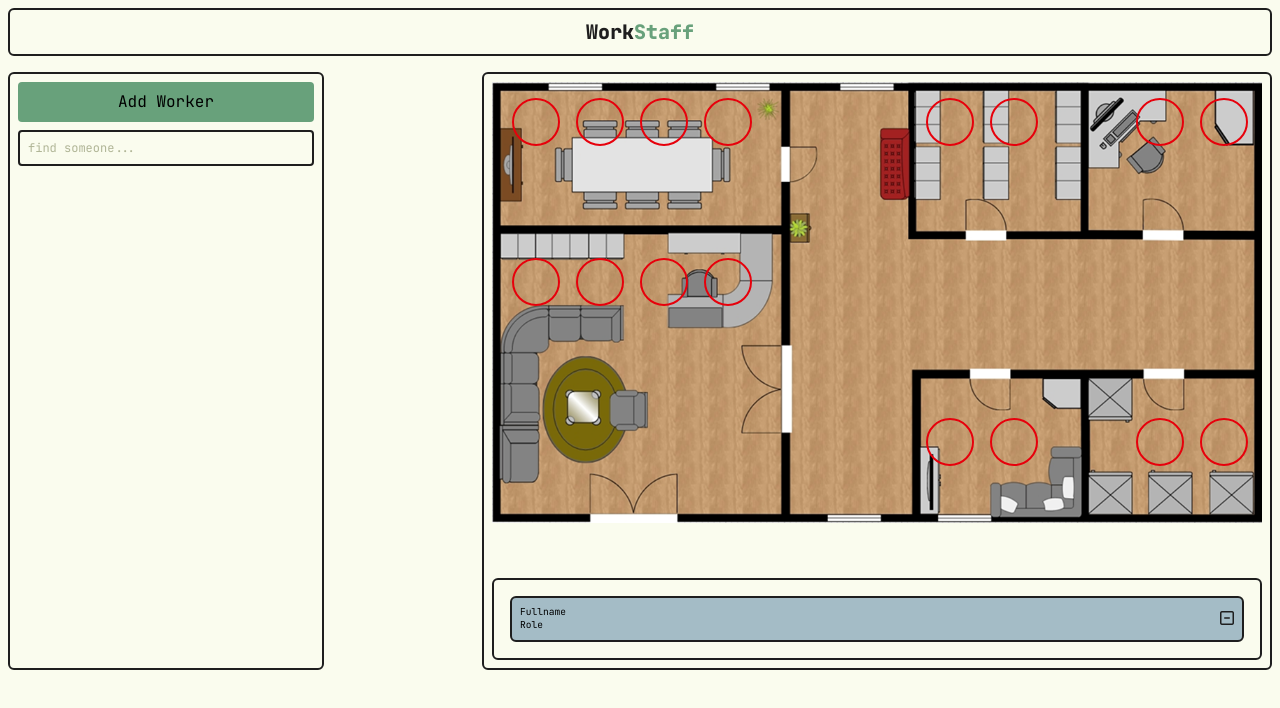
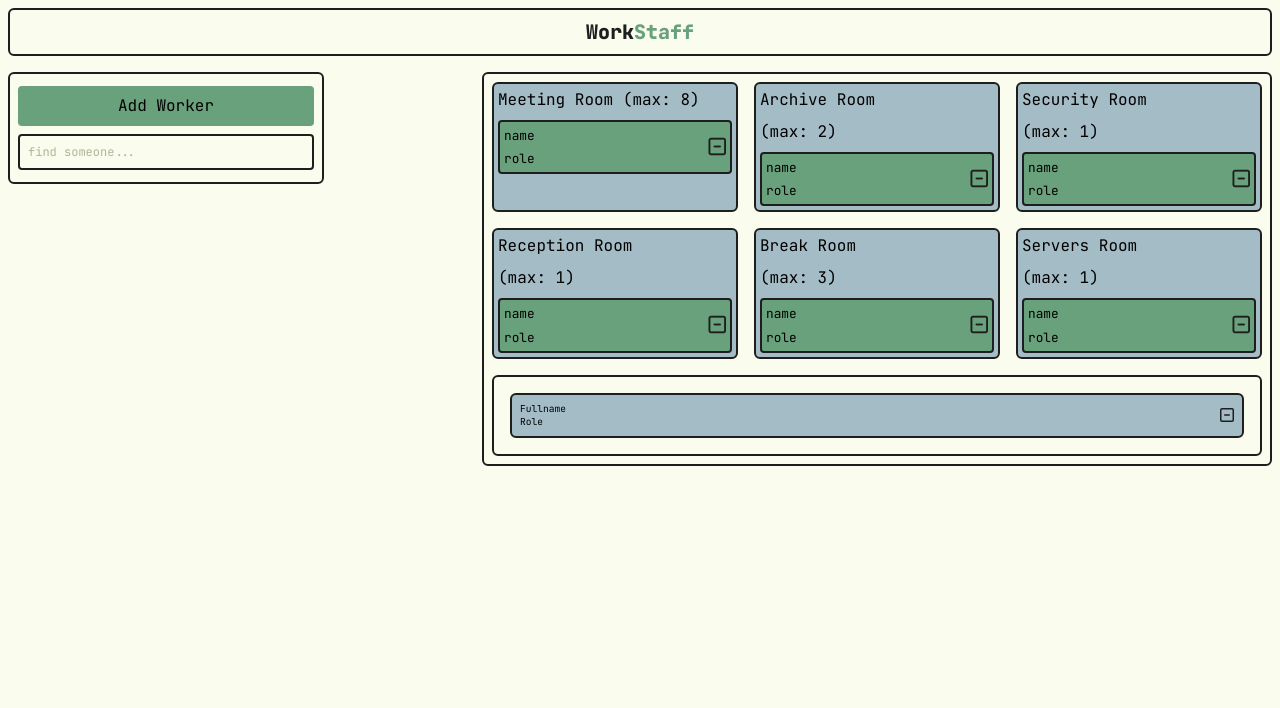
Before and after one commit to Aymanemjj/WorkspaceManager, a plain HTML site: page index.html in a window 1280 px wide. Drawn offline with nearby package versions, Linux system fonts and the light colour scheme.

Commit message:
Changed from using an image to normal devisions for each room

```diff
--- a/index.html
+++ b/index.html
@@ -24,12 +24,12 @@
     <!-- bodySection -->
     <section class="grid grid-flow-col grid-cols-8">
         <!-- sidePanel -->
-        <section class="border-2 border-[#1E1E1E] rounded-md col-span-2 p-2">
-            <div class="flex flex-col gap-4">
-                <div class="flex flex-col gap-2">
-                    <button id="addWorkerBtn" class="bg-[#68A17B] p-2 rounded-sm w-full cursor-pointer hover:bg-[#4e8460]">Add Worker</button>
-                    <input type="text" placeholder="find someone..." class="text-xs text-[#686f40] border-2 border-[#1E1E1E] rounded-sm p-2 w-full">
-                </div>
+        <section class=" flex flex-col gap-2 border-2 border-[#1E1E1E] rounded-md col-span-2 p-2 h-fit max-h-2/3 overflow-y-scroll">
+            <div class="flex flex-col bg-[#FAFCEE] gap-2 sticky top-1">
+                <button id="addWorkerBtn" class="bg-[#68A17B] p-2 rounded-sm w-full cursor-pointer hover:bg-[#4e8460]">Add Worker</button>
+                <input type="text" placeholder="find someone..." class="text-xs text-[#686f40] border-2 border-[#1E1E1E] rounded-sm p-2 w-full">
+            </div>
+            <div class="flex flex-col gap-4 h-fit">
                 <div id="workersListSection" class="flex flex-col gap-2">
                 </div>
             </div>
@@ -39,49 +39,82 @@
         <!-- mainSection -->
         <section class="border-2 border-[#1E1E1E] rounded-md col-span-5 p-2 flex flex-col gap-4 ">
             <!-- roomSection -->
-            <div class="col-span-5  grid grid-cols-11 grid-rows-3 bg-[url(Workspace.png)] bg-contain bg-no-repeat h-120">
-                <div id="meeting" class="col-span-4">
-                    <div class="flex gap-4 justify-center mt-4">
-                        <div class="border-2 border-red-600 size-12 rounded-full"></div>
-                        <div class="border-2 border-red-600 size-12 rounded-full"></div>
-                        <div class="border-2 border-red-600 size-12 rounded-full"></div>
-                        <div class="border-2 border-red-600 size-12 rounded-full"></div>
+            <div class="col-span-5  grid grid-cols-3 grid-rows-2 gap-4  h-fit">
+                <div id="meeting" class="col-span-1 bg-[#A4BCC6] border-2 border-[#1E1E1E] rounded-md p-1">
+                    <div class="flex flex-col gap-2 justify-center w-full h-fit">
+                        <h3>Meeting Room <span>(max: 8)</span></h3>
+                        <div class="bg-[#68A17B] border-2 border-[#1E1E1E] rounded-sm p-1 flex justify-between">
+                            <div class="flex flex-col gap-1">
+                                <small>name</small>
+                                <small>role</small>
+                            </div>
+                            <button type="button" class="hover:bg-[#3f664c] p-0.1 rounded-sm"><i class="fa-regular fa-square-minus fa-lg" style="color: #1E1E1E;"></i></button>
+                        </div>
                     </div>
                 </div>
-                <div class="col-span-2 row-span-3 "></div>
-                <div id="archive" class="col-span-2 ">
-                    <div class="flex gap-4 justify-center mt-4">
-                        <div class="border-2 border-red-600 size-12 rounded-full"></div>
-                        <div class="border-2 border-red-600 size-12 rounded-full"></div>
+                <div id="archive" class="col-span-1 bg-[#A4BCC6] border-2 border-[#1E1E1E] rounded-md p-1">
+                    <div class="flex flex-col gap-2 justify-center w-full h-fit">
+                        <h3>Archive Room</h3>
+                        <h4>(max: 2)</h4>
+                        <div class="bg-[#68A17B] border-2 border-[#1E1E1E] rounded-sm p-1 flex justify-between">
+                            <div class="flex flex-col gap-1">
+                                <small>name</small>
+                                <small>role</small>
+                            </div>
+                            <button type="button" class="hover:bg-[#3f664c] p-0.1 rounded-sm"><i class="fa-regular fa-square-minus fa-lg" style="color: #1E1E1E;"></i></button>
+                        </div>
                     </div>
                 </div>
-                <div class="col-span-1 row-span-1 "></div>
-                <div id="security" class="col-span-2 ">
-                    <div class="flex gap-4 justify-center mt-4">
-                        <div class="border-2 border-red-600 size-12 rounded-full"></div>
-                        <div class="border-2 border-red-600 size-12 rounded-full"></div>
+                <div id="security" class="col-span-1 bg-[#A4BCC6] border-2 border-[#1E1E1E] rounded-md p-1">
+                    <div class="flex flex-col gap-2 justify-center w-full h-fit">
+                        <h3>Security Room</h3>
+                        <h4>(max: 1)</h4>
+                        <div class="bg-[#68A17B] border-2 border-[#1E1E1E] rounded-sm p-1 flex justify-between">
+                            <div class="flex flex-col gap-1">
+                                <small>name</small>
+                                <small>role</small>
+                            </div>
+                            <button type="button" class="hover:bg-[#3f664c] p-0.1 rounded-sm"><i class="fa-regular fa-square-minus fa-lg" style="color: #1E1E1E;"></i></button>
+                        </div>
                     </div>
                 </div>
-                <div id="reception" class="col-span-4 row-span-2 ">
-                    <div class="flex gap-4 justify-center mt-4">
-                        <div class="border-2 border-red-600 size-12 rounded-full"></div>
-                        <div class="border-2 border-red-600 size-12 rounded-full"></div>
-                        <div class="border-2 border-red-600 size-12 rounded-full"></div>
-                        <div class="border-2 border-red-600 size-12 rounded-full"></div>
+                <div id="reception" class="col-span-1 row-span-1 bg-[#A4BCC6] border-2 border-[#1E1E1E] rounded-md p-1">
+                    <div class="flex flex-col gap-2 justify-center w-full h-fit">
+                        <h3>Reception Room</h3>
+                        <h4>(max: 1)</h4>
+                        <div class="bg-[#68A17B] border-2 border-[#1E1E1E] rounded-sm p-1 flex justify-between">
+                            <div class="flex flex-col gap-1">
+                                <small>name</small>
+                                <small>role</small>
+                            </div>
+                            <button type="button" class="hover:bg-[#3f664c] p-0.1 rounded-sm"><i class="fa-regular fa-square-minus fa-lg" style="color: #1E1E1E;"></i></button>
+                        </div>
                     </div>
                 </div>
-                <div class="col-span-5"></div>
-                <div id="rest" class="col-span-2 ">
-                    <div class="flex gap-4 justify-center mt-4">
-                        <div class="border-2 border-red-600 size-12 rounded-full"></div>
-                        <div class="border-2 border-red-600 size-12 rounded-full"></div>
+                <div id="break" class="col-span-1 bg-[#A4BCC6] border-2 border-[#1E1E1E] rounded-md p-1">
+                    <div class="flex flex-col gap-2 justify-center w-full h-fit">
+                        <h3>Break Room</h3>
+                        <h4>(max: 3)</h4>
+                        <div class="bg-[#68A17B] border-2 border-[#1E1E1E] rounded-sm p-1 flex justify-between">
+                            <div class="flex flex-col gap-1">
+                                <small>name</small>
+                                <small>role</small>
+                            </div>
+                            <button type="button" class="hover:bg-[#3f664c] p-0.1 rounded-sm"><i class="fa-regular fa-square-minus fa-lg" style="color: #1E1E1E;"></i></button>
+                        </div>
                     </div>
                 </div>
-                <div class="col-span-1 "></div>
-                <div id="servers" class="col-span-2">
-                    <div class="flex gap-4 justify-center mt-4">
-                        <div class="border-2 border-red-600 size-12 rounded-full"></div>
-                        <div class="border-2 border-red-600 size-12 rounded-full"></div>
+                <div id="servers" class="col-span-1 bg-[#A4BCC6] border-2 border-[#1E1E1E] rounded-md p-1">
+                    <div class="flex flex-col gap-2 justify-center w-full h-fit">
+                        <h3>Servers Room</h3>
+                        <h4>(max: 1)</h4>
+                        <div class="bg-[#68A17B] border-2 border-[#1E1E1E] rounded-sm p-1 flex justify-between">
+                            <div class="flex flex-col gap-1">
+                                <small>name</small>
+                                <small>role</small>
+                            </div>
+                            <button type="button" class="hover:bg-[#3f664c] p-0.1 rounded-sm"><i class="fa-regular fa-square-minus fa-lg" style="color: #1E1E1E;"></i></button>
+                        </div>
                     </div>
                 </div>
             </div>
@@ -124,7 +157,12 @@
                         <div class="flex flex-col">
                             <label for="role">Role:</label>
                             <select id="role" name="role" placeholder="Role" class="forumInput bg-[#8EA1B8] p-2 border-[#1e1e1e] border-2 rounded-sm">
-                                <option></option>
+                                <option value="Autres rôle">Autres rôle</option>
+                                <option value="Réceptionniste">Réceptionniste</option>
+                                <option value="Technicien">Technicien</option>
+                                <option value="Agent de sécurité">Agent de sécurité</option>
+                                <option value="Manager">Manager</option>
+                                <option value="Nettoyage">Nettoyage</option>
                             </select>
                         </div>
                     </div>
@@ -155,7 +193,7 @@
             </header>
             <div class="flex flex-col gap-2">
                 <div class="size-16 bg-[#8EA1B8] border-2 border-[#1e1e1e] rounded-sm"></div>
-                <div id="profileInfoBlock" class="font-bold text-[#1e1e1e] flex flex-col gap-2 ">
+                <div id="profileInfoBlock" class=" text-[#1e1e1e] flex flex-col gap-2 ">
                 </div>
                 <div class="flex gap-2">
                         <button class="hover:bg-[#48825b] bg-[#68A17B] p-2 border-2 border-[#1e1e1e] rounded-sm w-full cursor-pointer">Edit</button>
--- a/script.js
+++ b/script.js
@@ -70,24 +70,24 @@ document
         profileInfoBlock.innerHTML+=
                     `<div class="flex gap-16">
                         <div class="flex flex-col">
-                            <label for="fullName">FullName:</label>
+                            <label class="font-bold" for="fullName">FullName:</label>
                             <h3 id="PMfullname">${profile.fullname}</h3>
                         </div>
                         <div class="flex flex-col">
-                            <label for="role">Role:</label>
+                            <label class="font-bold" for="role">Role:</label>
                             <h3 id="PMrole">${profile.role}</h3>
                         </div>
                     </div>
                     <div>
-                        <label for="number">Phone Number:</label>
+                        <label class="font-bold" for="number">Phone Number:</label>
                         <h3 id="PMnumber">${profile.number}</h3>
                     </div>
                     <div>
-                        <label for="email">Email</label>
+                        <label class="font-bold" for="email">Email</label>
                         <h3 id="PMemail">${profile.email}</h3>
                     </div>
                     <div id="expBlock">
-                        <label for="experience">Experience</label>
+                        <label class="font-bold" for="experience">Experience</label>
                         <h3 id="PMexperience">${profile.experience}</h3>
                     </div>`
         profileModal.classList.replace("hidden", "block");
```
Also changed, not shown: img/servers.png (deleted), img/servers.webp (added).
